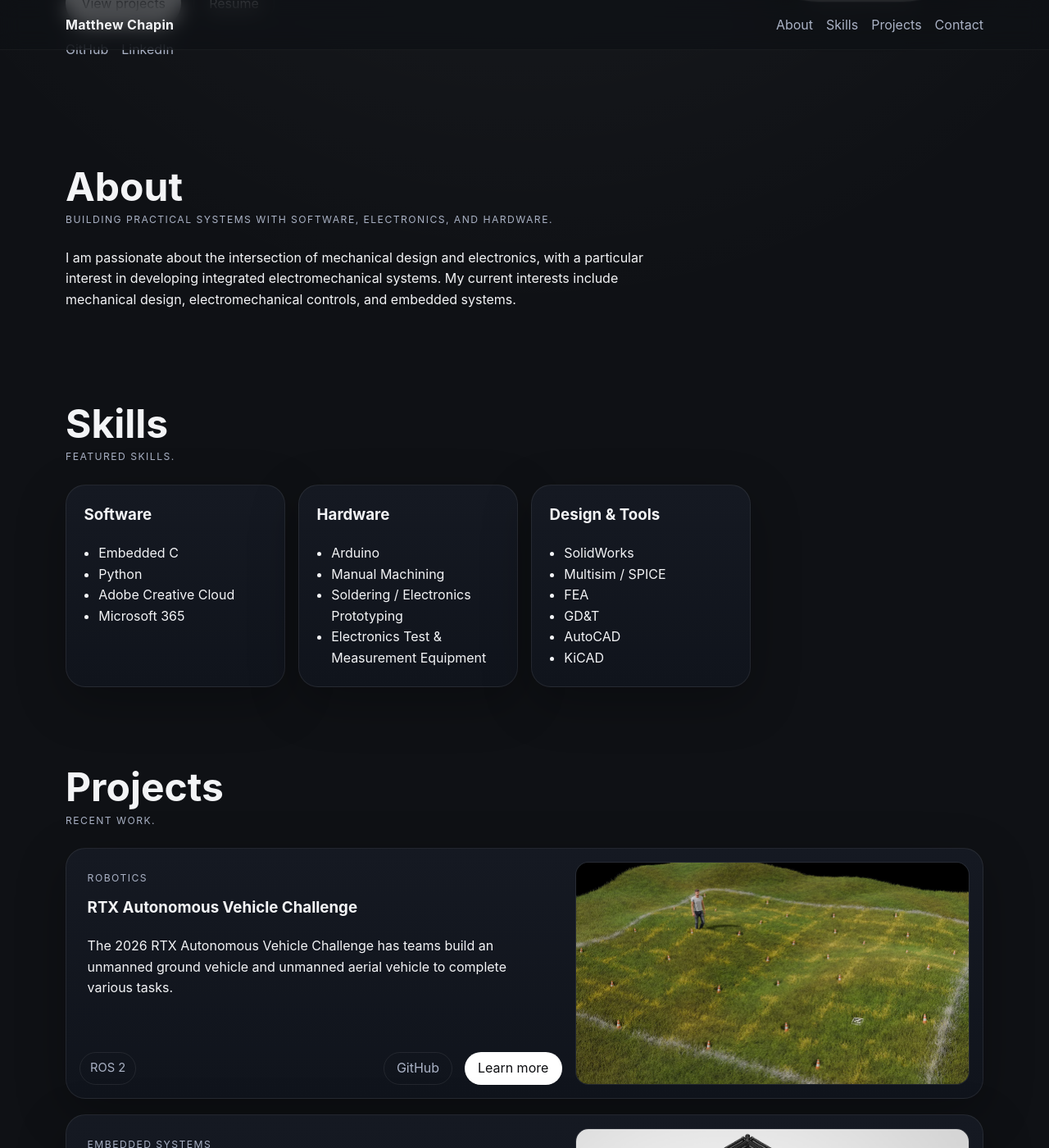
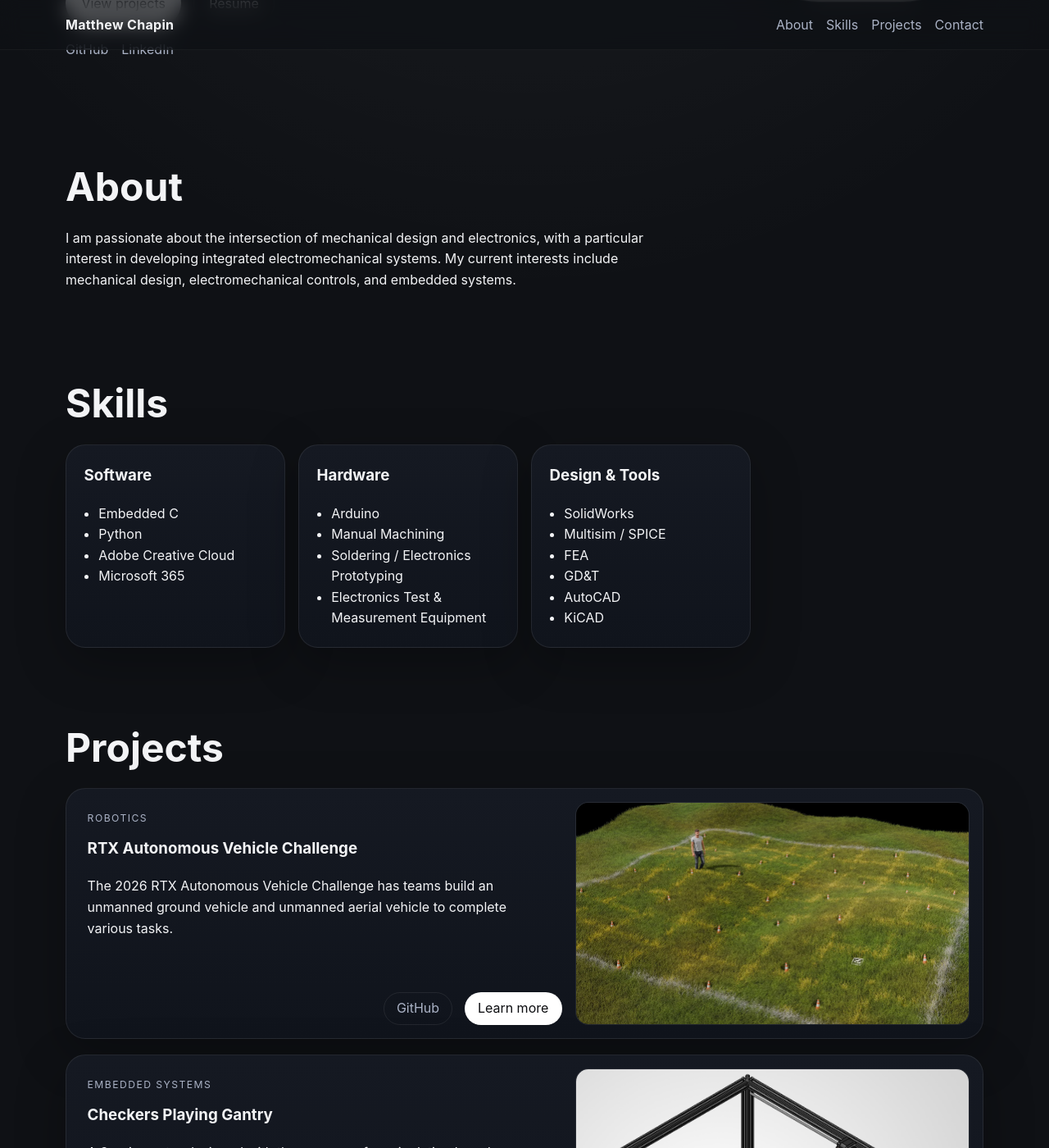
Before and after one commit to mchapin03/mchapin03.github.io, a Jekyll site: the page built from index.html, in a window 1280 px wide and 1400 px high, scrolled down 479 px. Shown: the whole window at 82% size. Built offline with Jekyll 4.4.1, drawn with Linux system fonts in a browser that asks for light colours; some of the changed text lies outside the part shown; grey boxes are pictures that could not be loaded.

Commit message:
Revised Layout + Content

```diff
--- a/index.html
+++ b/index.html
@@ -30,7 +30,6 @@
 <section class="section" id="about">
   <div class="section-heading">
     <h2>About</h2>
-    <p class="section-kicker">Building practical systems with software, electronics, and hardware.</p>
   </div>
   <p class="about-copy">{{ site.data.profile.about }}</p>
 </section>
@@ -38,7 +37,6 @@
 <section class="section" id="skills">
   <div class="section-heading">
     <h2>Skills</h2>
-    <p class="section-kicker">Featured Skills.</p>
   </div>
 
   <div class="skills-grid">
@@ -58,7 +56,6 @@
 <section class="section" id="projects">
   <div class="section-heading">
     <h2>Projects</h2>
-    <p class="section-kicker">Recent work.</p>
   </div>
 
   <div class="project-list">
@@ -88,7 +85,9 @@
           </ul>
 
           <div class="project-links">
-            <a href="{{ project.repo_url }}">GitHub</a>
+            {% if project.repo_url %}
+              <a href="{{ project.repo_url }}">GitHub</a>
+            {% endif %}
             <a class="button project-cta" href="{{ project.detail_url | relative_url }}">Learn more</a>
           </div>
         </div>
@@ -101,7 +100,6 @@
 <section class="section" id="contact">
   <div class="section-heading">
     <h2>Contact</h2>
-    <p class="section-kicker">Open to internships, entry-level roles, and collaborative builds.</p>
   </div>
 
   <div class="contact-card">
```
Also changed, not shown: _data/projects.yml (+8 -12 lines), projects/rtx-autonomous-vehicle-challenge.md (+4 -3 lines).
